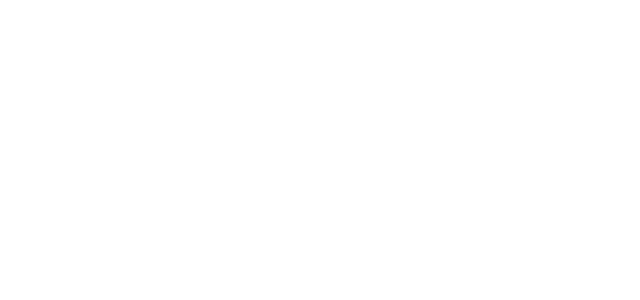
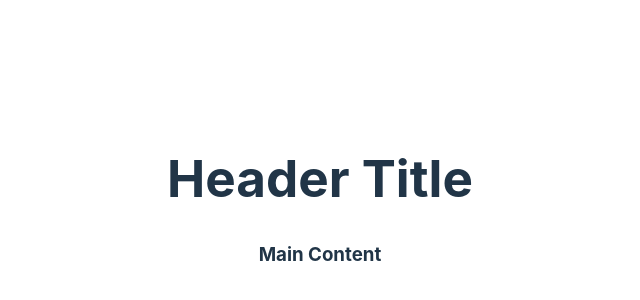
Before and after one commit to marcogulino-mg/react-router, a React (Vite) app: page / in a window 1280 px wide. Shown: the part 198-498 px from the top of the page, without its empty margins (320-960 px from the left). Built offline with nearby package versions, Linux system fonts and the light colour scheme.

Commit message:
[feat] create macro components

```diff
--- a/src/App.jsx
+++ b/src/App.jsx
@@ -1,7 +1,15 @@
 import "./App.css";
+// IMPORT MACRO COMPONENTS
+import Header from "./components/Header";
+import Main from "./components/Main";
 
 function App() {
-  return <></>;
+  return (
+    <>
+      <Header />
+      <Main />
+    </>
+  );
 }
 
 export default App;
--- /dev/null
+++ b/src/components/Header.jsx
@@ -0,0 +1,7 @@
+export default function Header() {
+  return (
+    <header>
+      <h1>Header Title</h1>
+    </header>
+  );
+}
--- /dev/null
+++ b/src/components/Main.jsx
@@ -0,0 +1,9 @@
+export default function Main() {
+  return (
+    <main>
+      <div>
+        <h3>Main Content</h3>
+      </div>
+    </main>
+  );
+}
```
